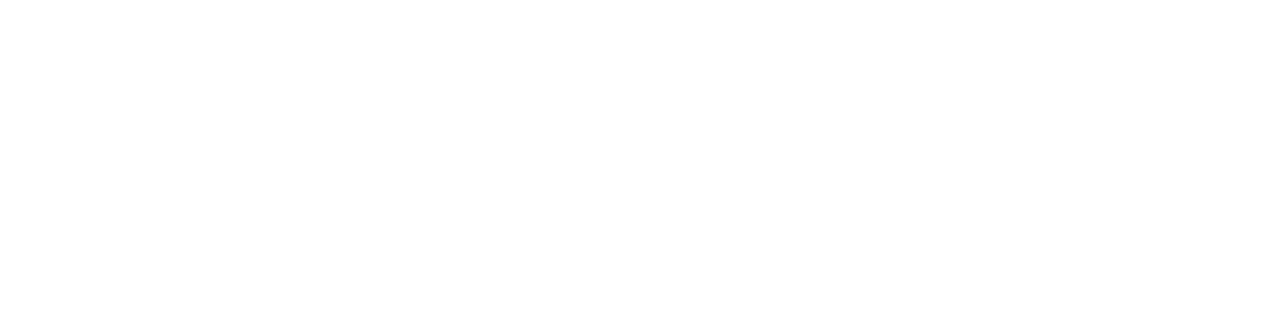
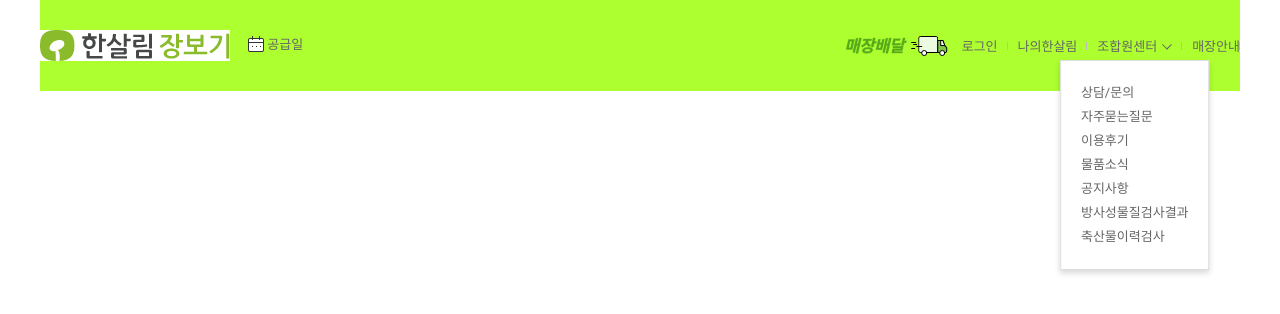
Before and after one commit to MaraisLee/hansalim, a plain HTML site: page index.html in a window 1280 px wide. Drawn offline with nearby package versions, Linux system fonts and the light colour scheme.

Commit message:
헤더 상단 완료
펼침 목록 자바스크립트 작업 예정

```diff
--- a/css/main.css
+++ b/css/main.css
@@ -33,7 +33,7 @@ body {
   color: #000;
 }
 /* 공통요소 */
-.clearfix {
+.clearfix::after {
   content: "";
   position: relative;
   display: block;
@@ -44,8 +44,13 @@ body {
   position: relative;
   display: block;
   width: 1200px;
-  margin: 0, auto;
+  margin: 0 auto;
 }
+
+/* 타이틀 레이아웃 */
+
+/* 제품 기본 레이아웃 */
+/* 섹션 레이아웃 */
 /* 레이아웃 */
 .wrap {
   position: relative;
@@ -53,6 +58,129 @@ body {
 }
 /* 상단 */
 .header {
+  position: relative;
+  display: block;
+  z-index: 9999;
+}
+.header-top {
+  position: relative;
+  display: block;
+  padding: 30px 0;
+  background: greenyellow;
+}
+.header-top-left {
+  position: relative;
+  display: block;
+  float: left;
+  /* inline 코딩 엔터키 공백 제거 */
+  font-size: 0;
+  letter-spacing: 0;
+}
+.logo {
+  position: relative;
+  display: inline-block;
+  margin-right: 18px;
+}
+.bt-schedule {
+  position: relative;
+  display: inline-block;
+  font-size: 13px;
+  color: #666;
+  border: 0;
+  background: transparent;
+
+  vertical-align: -3px;
+}
+.bt-schedule img {
+  vertical-align: -3px;
+}
+.header-top-right {
+  position: relative;
+  display: block;
+  float: right;
+  padding-top: 3px;
+}
+.track {
+  position: relative;
+  display: inline-block;
+}
+.member-list {
+  position: relative;
+  display: inline-block;
+  vertical-align: -9px;
+}
+.member-list > li {
+  position: relative;
+  display: block;
+  float: left;
+  padding: 0px 10px;
+}
+.member-list > li::after {
+  content: "";
+  position: absolute;
+  right: 0;
+  top: 7px;
+  display: block;
+  width: 1px;
+  height: 8px;
+  background: #bbb;
+}
+.member-list > li:last-child {
+  padding-right: 0;
+}
+.member-list > li:last-child::after {
+  padding-right: 0;
+}
+.member-list > li > a {
+  position: relative;
+  display: block;
+  font-size: 13px;
+  color: #666;
+}
+/* center-more 는 js 연동 */
+.center-more {
+  padding-right: 15px;
+}
+.center-more::after {
+  content: "";
+  position: absolute;
+  right: 0;
+  top: 50%;
+  transform: translateY(-50%);
+  display: block;
+  width: 10px;
+  height: 6px;
+  background: url("../images/icoMyMenu.png") no-repeat;
+  background-position: 0 0;
+}
+.center-more:hover::after {
+  background-position: 0px -6px;
+}
+.center-list {
+  position: absolute;
+  left: 50%;
+  transform: translateX(-50%);
+  top: 25px;
+  display: block;
+  padding: 20px;
+  border: 1px solid #ddd;
+  background: #fff;
+  z-index: 1;
+  box-shadow: 0 3px 6px 0 rgb(0 0 0 / 16%);
+}
+.center-list > li {
+  position: relative;
+
+  display: block;
+}
+.center-list > li > a {
+  position: relative;
+  display: block;
+  font-size: 13px;
+  color: #666;
+  white-space: nowrap;
+}
+.header-main {
   position: relative;
   display: block;
 }
--- a/index.html
+++ b/index.html
@@ -96,7 +96,52 @@
     <body class="wrap">
       <!-- 상단 -->
       <header class="header">
-        <div class="container"></div>
+        <div class="container">
+          <!-- 헤더 탑 -->
+          <div class="header-top clearfix">
+            <!-- 헤더 탑 왼쪽 -->
+            <div class="header-top-left">
+              <a href="index.html" class="logo">
+                <img src="images/logo.png" alt="한살림장보기" />
+              </a>
+              <button class="bt-schedule">
+                <img src="images/icoLocation.png" alt="공급일" />
+                공급일
+              </button>
+            </div>
+            <!-- 헤더 탑 오른쪽 -->
+            <div class="header-top-right">
+              <a href="#" class="track">
+                <img src="images/icoDlvr.png" alt="배송조회" />
+              </a>
+              <ul class="member-list clearfix">
+                <li>
+                  <a href="#">로그인</a>
+                </li>
+                <li>
+                  <a href="#">나의한살림</a>
+                </li>
+                <li>
+                  <a href="#" class="center-more">조합원센터</a>
+                  <ul class="center-list">
+                    <li><a href="#">상담/문의</a></li>
+                    <li><a href="#">자주묻는질문</a></li>
+                    <li><a href="#">이용후기</a></li>
+                    <li><a href="#">물품소식</a></li>
+                    <li><a href="#">공지사항</a></li>
+                    <li><a href="#">방사성물질검사결과</a></li>
+                    <li><a href="#">축산물이력검사</a></li>
+                  </ul>
+                </li>
+                <li>
+                  <a href="#">매장안내</a>
+                </li>
+              </ul>
+            </div>
+          </div>
+          <!-- 헤더 바텀 -->
+          <div class="header-main"></div>
+        </div>
       </header>
       <!-- 비주얼 -->
       <section class="visual">
```
